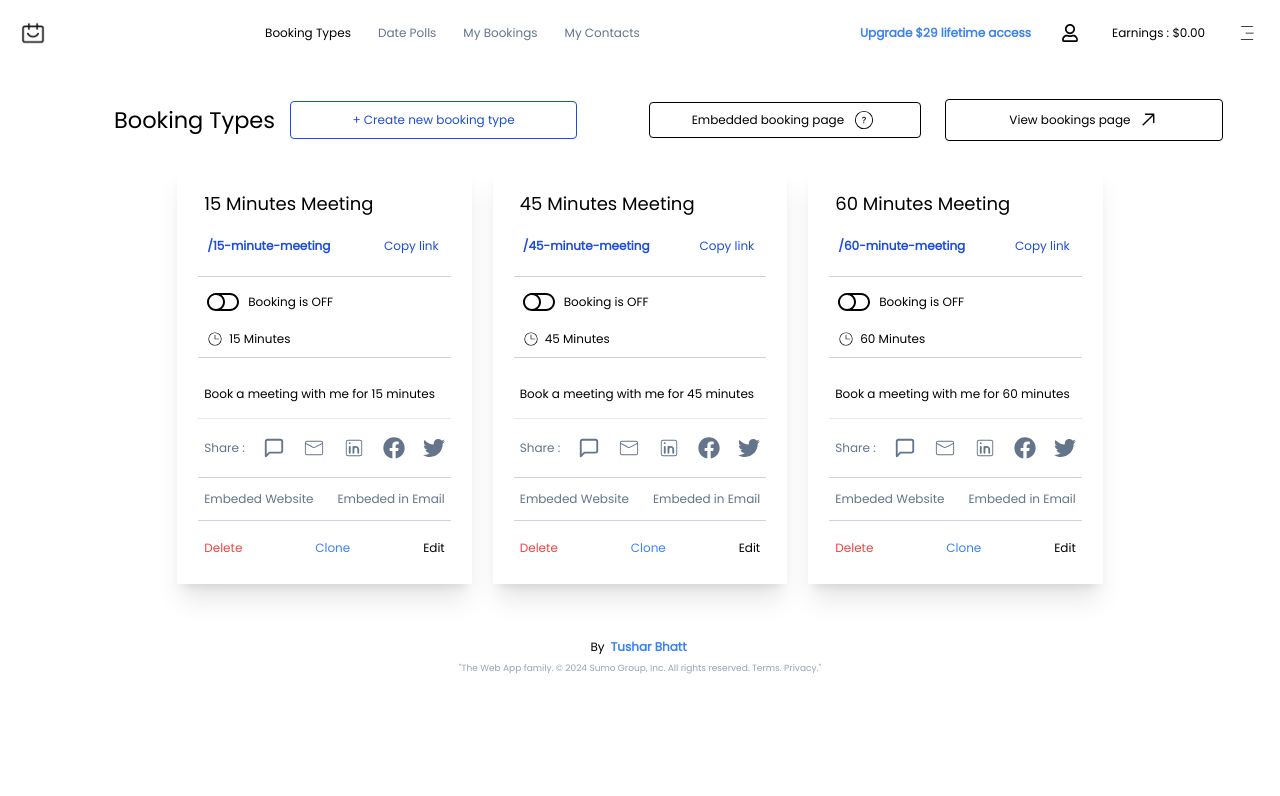
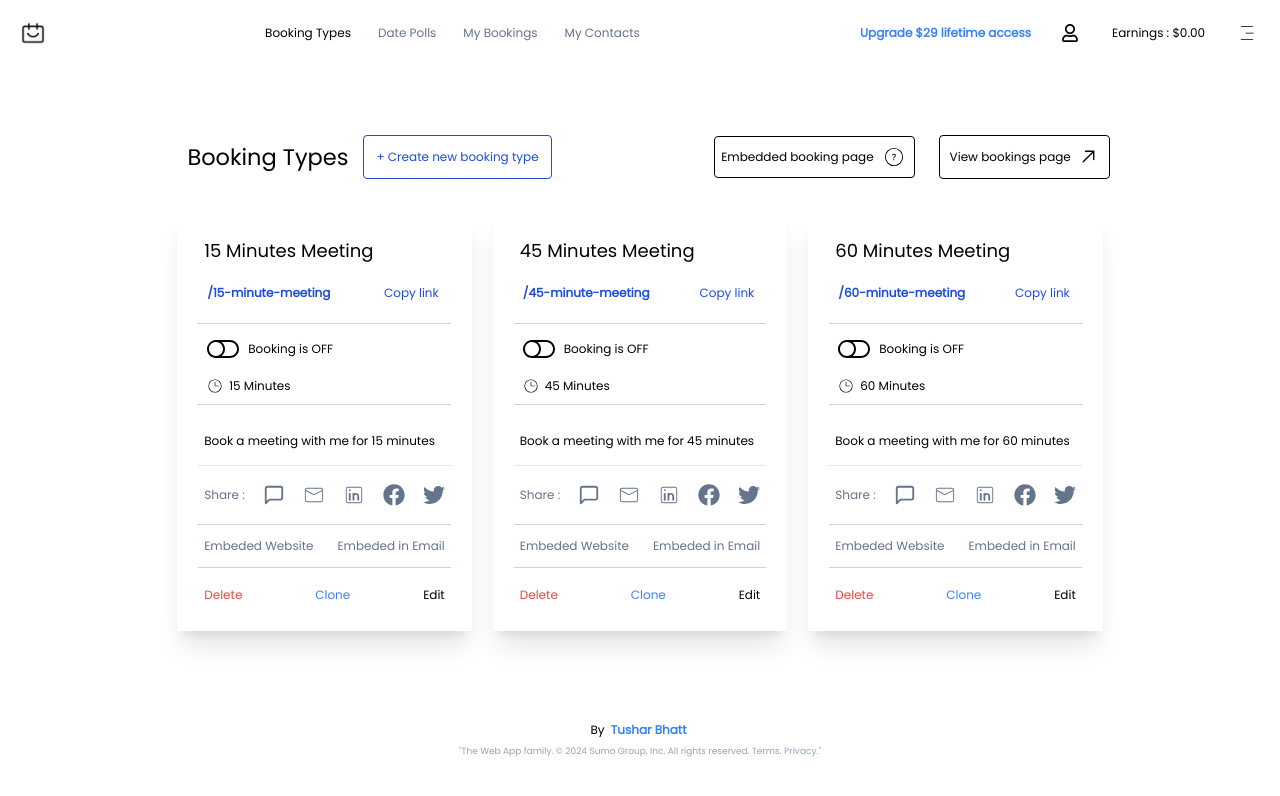
Before and after one commit to TusharBhatt1/notbot, a React (Vite) app: page /dashboard in a window 1280 px wide. Shown: the top 796 px of the page. Built offline with nearby package versions, Linux system fonts and the light colour scheme.

Commit message:
dashboard - [ui]

```diff
--- a/src/Components/Booking.tsx
+++ b/src/Components/Booking.tsx
@@ -3,7 +3,7 @@ import BookingOptions from "./BookingOptions";
 
 export default function Booking() {
   return (
-    <div className="flex gap-4 flex-col p-4 md:p-12 ">
+    <div className="flex gap-7 flex-col p-4 md:px-28 md:py-24 ">
        <BookingHeader/>
        <BookingOptions/>
     </div>
--- a/src/Components/BookingHeader.tsx
+++ b/src/Components/BookingHeader.tsx
@@ -7,18 +7,18 @@ export default function BookingHeader() {
        <div className=" flex flex-col md:flex-row justify-center items-center text-center  gap-4">
         <div className="flex flex-col md:flex-row flex-1 justify-center gap-4 items-center">
         <p className="text-3xl">Booking Types</p>
-        <button className="p-3 md:w-1/2 border border-blue-700 text-blue-700 hover:bg-blue-700 hover:text-white">
+        <button className="p-4 w-auto border border-blue-700 text-blue-700 hover:bg-blue-700 hover:text-white">
           + Create new booking type
         </button>
 
         </div>
         <div className="flex flex-col md:flex-row flex-1 gap-8  justify-center items-center">
-        <button className=" p-0 hover:bg-slate-700 hover:text-white flex justify-center items-center ">
+        <button className=" p-1 w-auto hover:bg-slate-700 hover:text-white flex justify-center items-center ">
           <p>Embedded booking page</p> <span><CiCircleQuestion size={28} /></span>
         </button>
 
 
-        <button className="p-2 hover:bg-slate-700  hover:text-white flex justify-center items-center">
+        <button className=" w-auto hover:bg-slate-700  hover:text-white flex justify-center items-center">
           <p>View bookings page</p> <GoArrowUpRight size={28} />
         </button>
         </div>
--- a/src/pages/LoginSignUp.tsx
+++ b/src/pages/LoginSignUp.tsx
@@ -41,6 +41,7 @@ useEffect(()=>{
      <div className="flex justify-center items-center h-[80vh]">
       <div className="flex  flex-col gap-3">
         <p className="text-blue-700 text-xl font-bold">What makes it unique</p>
+
         <span>Technology stacks : React + Typescript + Tailwind</span>
         <span>Proper replication of the given web pages</span>
         <span>Fully Responsive Design</span>
```
